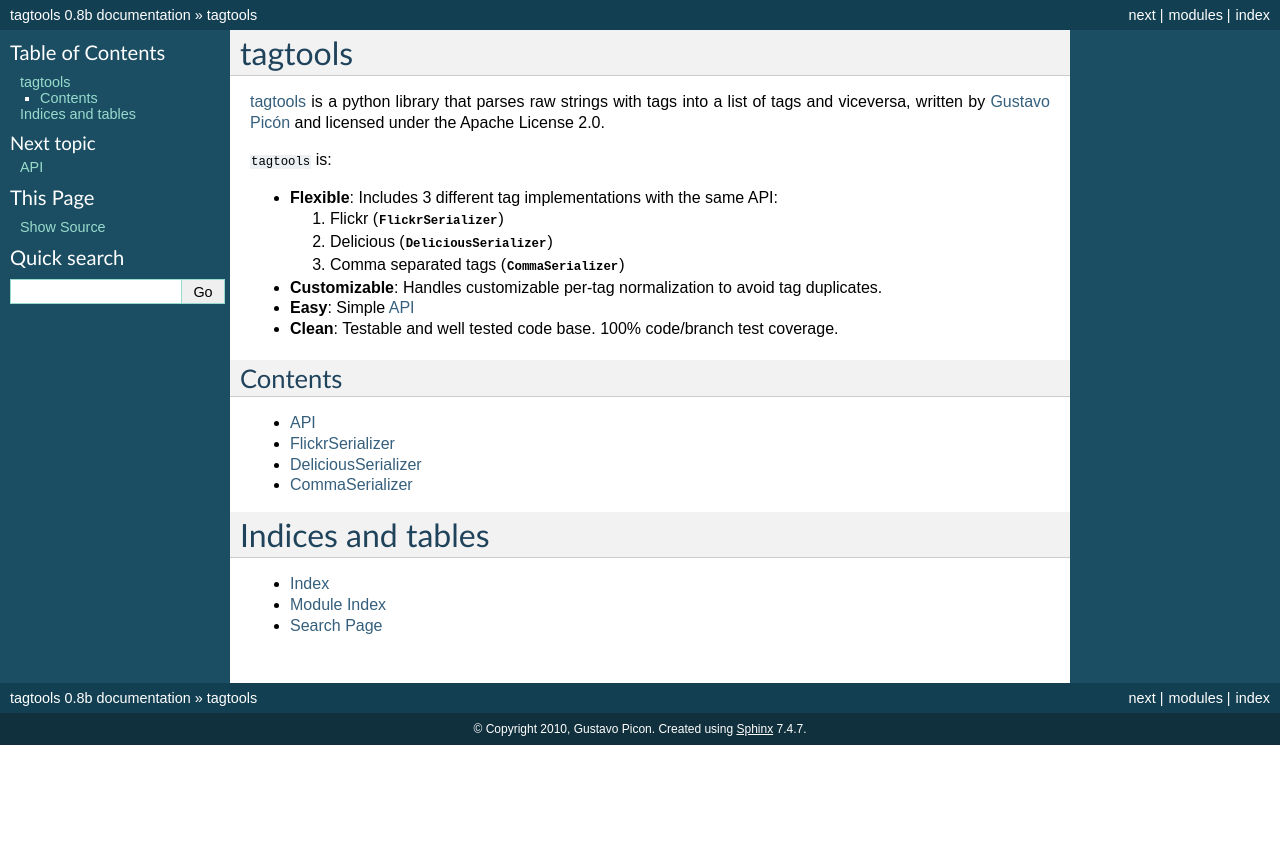
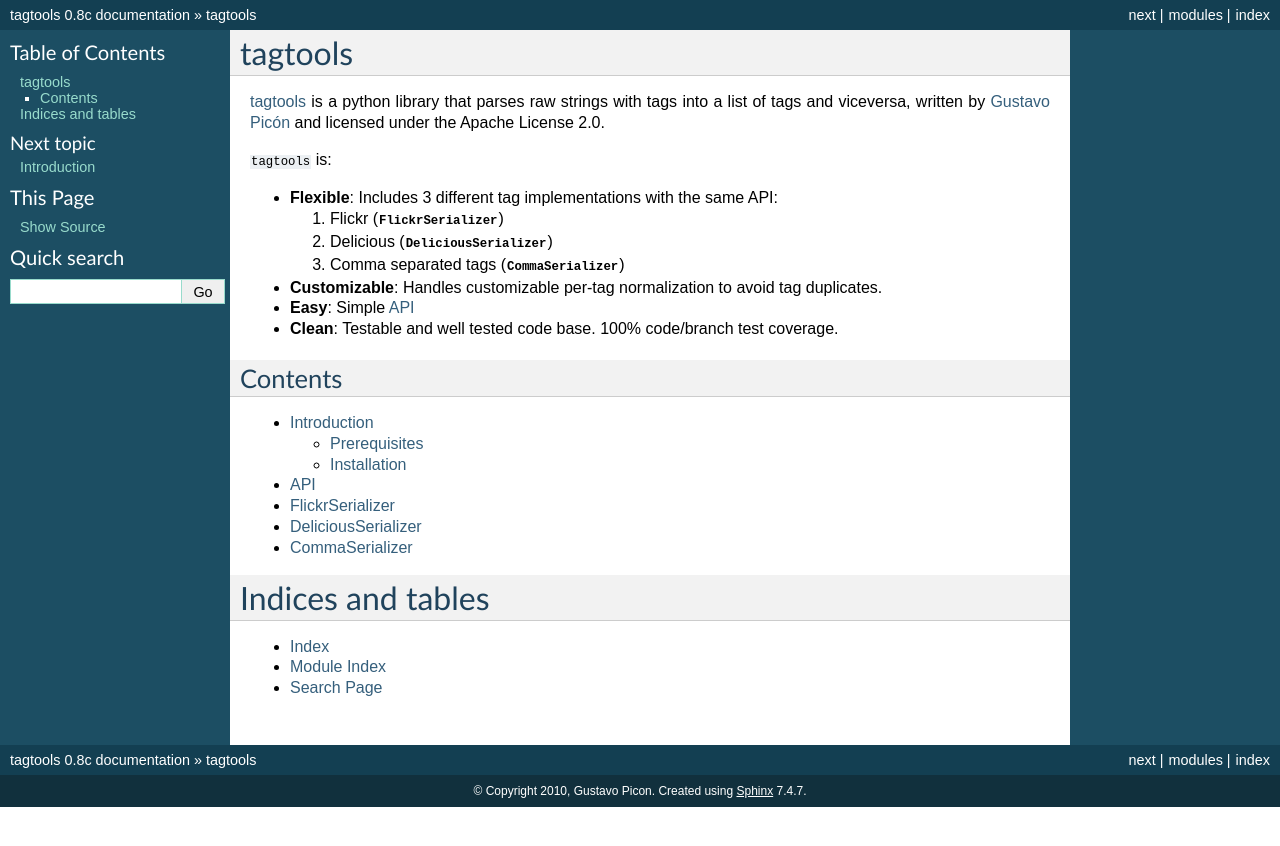
Before and after one commit to tabo/tagtools, a Sphinx documentation site: the page built from docs/index.rst, in a window 1280 px wide. Shown: the top 846 px of the page. Built offline with Sphinx 7.4.7, drawn with Linux system fonts in a browser that asks for light colours.

```diff
--- a/docs/conf.py
+++ b/docs/conf.py
@@ -46,9 +46,9 @@ copyright = u'2010, Gustavo Picon'
 # built documents.
 #
 # The short X.Y version.
-version = '0.8b'
+version = '0.8c'
 # The full version, including alpha/beta/rc tags.
-release = '0.8b'
+release = '0.8c'
 
 # The language for content autogenerated by Sphinx. Refer to documentation
 # for a list of supported languages.
--- a/docs/index.rst
+++ b/docs/index.rst
@@ -1,5 +1,7 @@
 tagtools
 ========
+
+.. currentmodule:: tagtools
 
 `tagtools <https://tabo.pe/projects/tagtools/>`_ is a python library that
 parses raw strings with tags into a list of tags and viceversa, written by
@@ -26,6 +28,7 @@ Contents
 .. toctree::
    :maxdepth: 2
 
+   intro
    api
    flickr
    delicious
--- a/setup.py
+++ b/setup.py
@@ -3,7 +3,7 @@
 import os
 from distutils.core import setup
 
-version = '0.8b'
+version = '0.8c'
 
 classifiers = [
     "Development Status :: 4 - Beta",
--- a/tagtools.py
+++ b/tagtools.py
@@ -1,5 +1,5 @@
 
-__version__ = '0.8b'
+__version__ = '0.8c'
 
 
 class Serializer(object):
```
Also changed, not shown: docs/intro.rst (added, +47 -0 lines).
